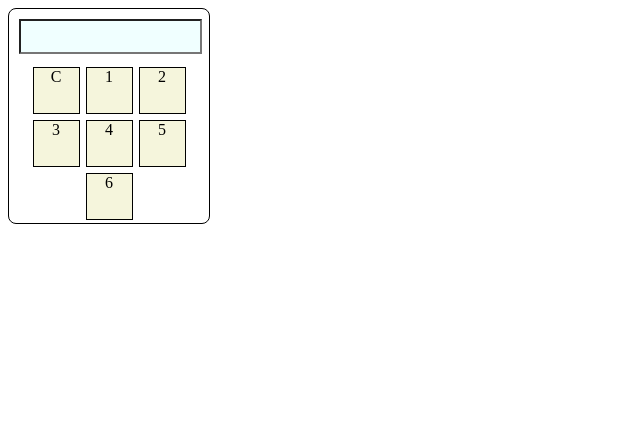
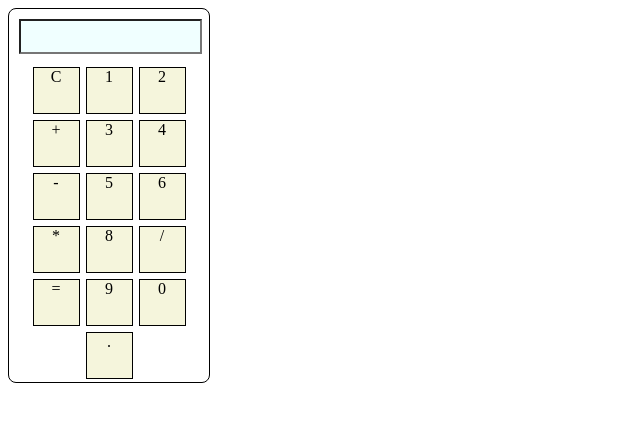
Before and after one commit to Shudhanshuarya09/REACT-Calculator, a React (Vite) app in the folder Calculator/: page / in a window 1280 px wide. Shown: the top 422 px of the page, without its empty margins (0-640 px from the left). Built offline with nearby package versions, Linux system fonts and the light colour scheme.

Commit message:
map method used on buttonsContainer

```diff
--- a/Calculator/src/Components/ButtonsContainer.jsx
+++ b/Calculator/src/Components/ButtonsContainer.jsx
@@ -1,15 +1,30 @@
 import styles from "./ButtonsContainer.module.css";
 const ButtonsContainer = () => {
-  return(
+  const buttonNames = [
+    "C",
+    " 1",
+    "2 ",
+    " +",
+    " 3",
+    " 4",
+    " -",
+    " 5",
+    " 6",
+    " *",
+    " 8",
+    "/ ",
+    " =",
+    " 9",
+    " 0",
+    " .",
+  ];
+
+  return (
     <div className={styles.buttonsContainer}>
-        <buttons className={styles.button}>C</buttons>
-        <buttons className={styles.button}>1</buttons>
-        <buttons className={styles.button}>2</buttons>
-        <buttons className={styles.button}>3</buttons>
-        <buttons className={styles.button}>4</buttons>
-        <buttons className={styles.button}>5</buttons>
-        <buttons className={styles.button}>6</buttons>
-      </div>
+      {buttonNames.map((buttonName) => (
+        <buttons className={styles.button}>{buttonName}</buttons>
+      ))}
+    </div>
   );
 };
 
```
